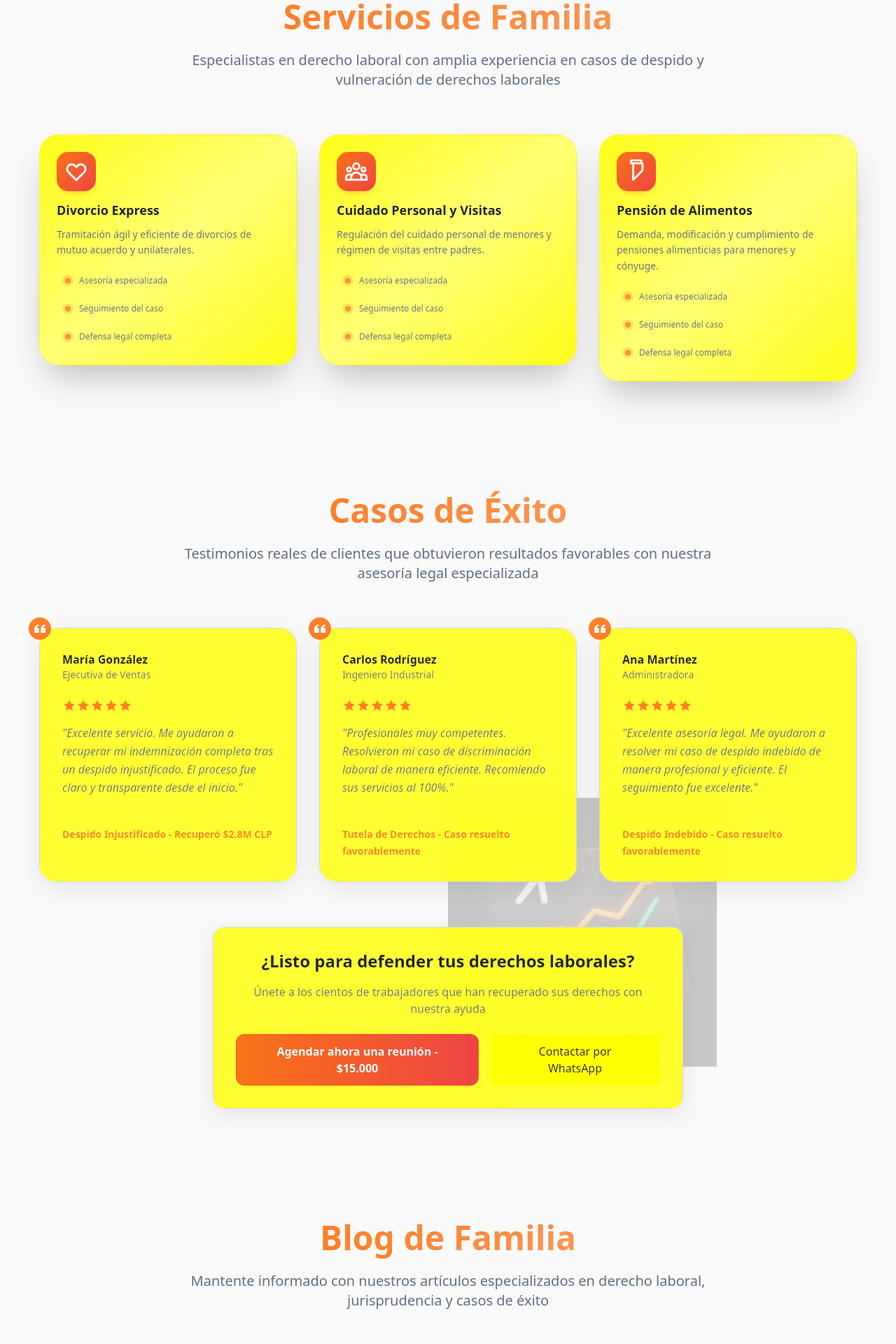
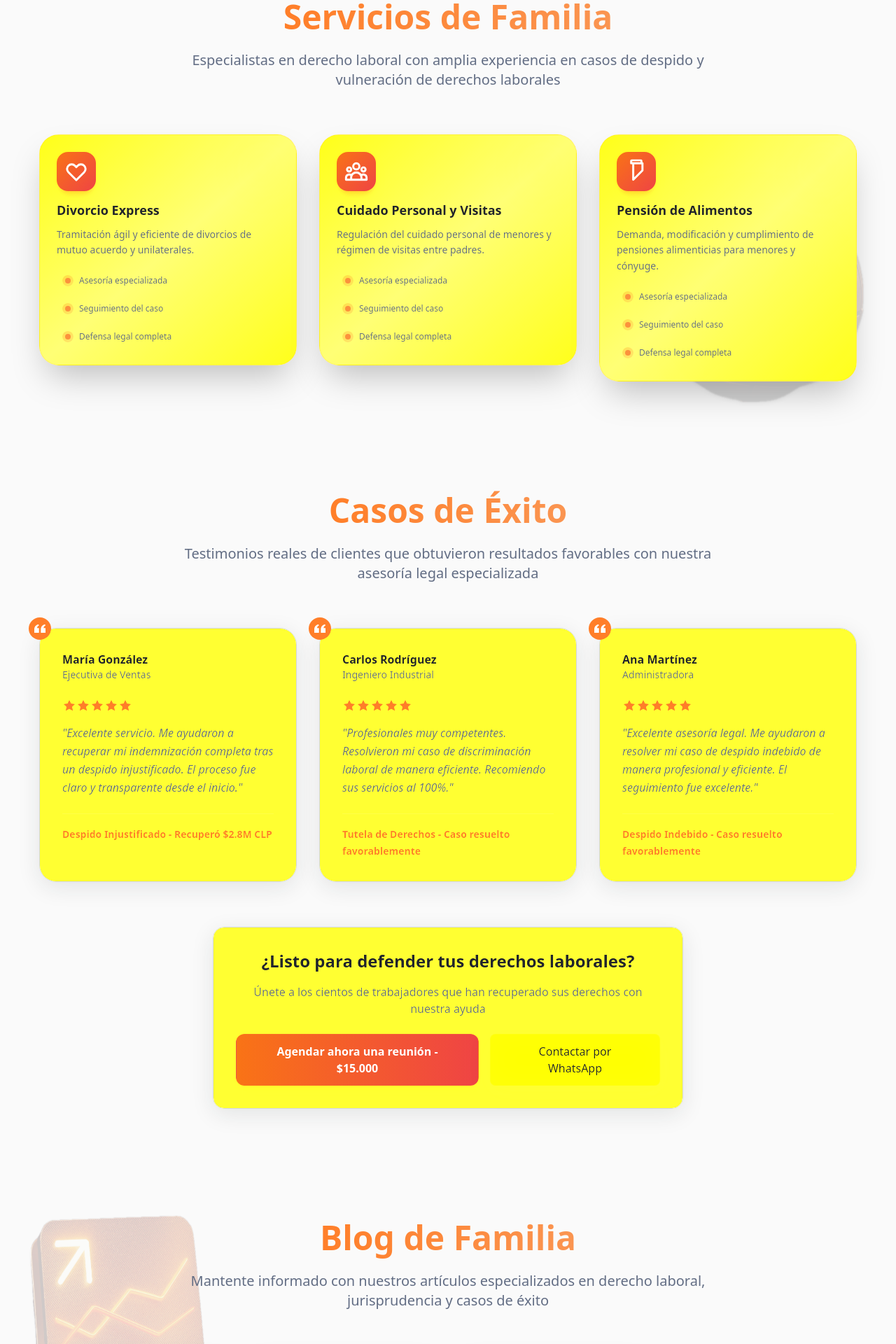
Before and after one commit to puntolegal/legal-glass-booking, a React (Vite) app: page /familia in a window 1280 px wide. Shown: the part 880-2800 px from the top of the page at 70% size. Built offline with nearby package versions, Linux system fonts and the light colour scheme.

Commit message:
Refactor: Adjust background image and remove chart
- Positioned the 3D globe background image.
- Repositioned the wallet image.
- Removed the chart image.

```diff
--- a/src/components/BlogSection.tsx
+++ b/src/components/BlogSection.tsx
@@ -46,8 +46,18 @@ const BlogSection = ({ title = "Blog Legal", posts }: BlogSectionProps) => {
   const blogPostsList = posts || defaultPosts;
 
   return (
-    <section id="blog" className="py-20 px-6">
-      <div className="container mx-auto">
+    <section id="blog" className="py-20 px-6 relative overflow-hidden">
+      {/* 3D Statistics Wallet Background */}
+      <div className="absolute inset-0 pointer-events-none">
+        <img
+          src="/lovable-uploads/0720b7af-ea4a-425a-ab11-f9d60e3d2bd1.png"
+          alt="3D Statistics Wallet"
+          className="absolute top-20 left-10 w-64 h-64 opacity-20 animate-float"
+          style={{ animationDelay: '1.5s' }}
+        />
+      </div>
+
+      <div className="container mx-auto relative z-10">
         <div className="text-center mb-16">
           <h2 className="text-4xl md:text-5xl font-bold mb-6">
             <span className="bg-gradient-to-r from-primary to-accent bg-clip-text text-transparent">
--- a/src/components/ServicesSection.tsx
+++ b/src/components/ServicesSection.tsx
@@ -141,8 +141,18 @@ const ServicesSection = ({ title = "Nuestros Servicios", services }: ServicesSec
   })) : defaultServices;
 
   return (
-    <section id="servicios" className="py-20 px-6">
-      <div className="container mx-auto">
+    <section id="servicios" className="py-20 px-6 relative overflow-hidden">
+      {/* 3D Copper Ball Background */}
+      <div className="absolute inset-0 pointer-events-none">
+        <img
+          src="/lovable-uploads/208a984c-a991-439e-9065-377f14a69080.png"
+          alt="3D Copper Ball"
+          className="absolute bottom-10 right-10 w-80 h-80 opacity-15 animate-float"
+          style={{ animationDelay: '0.5s' }}
+        />
+      </div>
+
+      <div className="container mx-auto relative z-10">
         <div className="text-center mb-16">
           <h2 className="text-4xl md:text-5xl font-bold mb-6">
             <span className="bg-gradient-to-r from-primary to-accent bg-clip-text text-transparent">
--- a/src/components/TestimonialsSection.tsx
+++ b/src/components/TestimonialsSection.tsx
@@ -24,18 +24,8 @@ const TestimonialsSection = () => {
   ];
 
   return (
-    <section id="casos-exito" className="py-20 px-6 relative overflow-hidden">
-      {/* 3D Statistics Chart Background */}
-      <div className="absolute inset-0 pointer-events-none">
-        <img
-          src="/lovable-uploads/7be4428e-26bd-43cc-998f-d5627977fb84.png"
-          alt="Success Statistics 3D Chart"
-          className="absolute top-1/2 left-1/2 transform -translate-x-1/2 -translate-y-1/2 w-96 h-96 opacity-20 animate-float"
-          style={{ animationDelay: '1s' }}
-        />
-      </div>
-
-      <div className="container mx-auto relative z-10">
+    <section id="casos-exito" className="py-20 px-6">
+      <div className="container mx-auto">
         <div className="text-center mb-16">
           <h2 className="text-4xl md:text-5xl font-bold mb-6">
             <span className="bg-gradient-to-r from-primary to-accent bg-clip-text text-transparent">
```
Also changed, not shown: public/lovable-uploads/0720b7af-ea4a-425a-ab11-f9d60e3d2bd1.png (added), public/lovable-uploads/208a984c-a991-439e-9065-377f14a69080.png (added).
